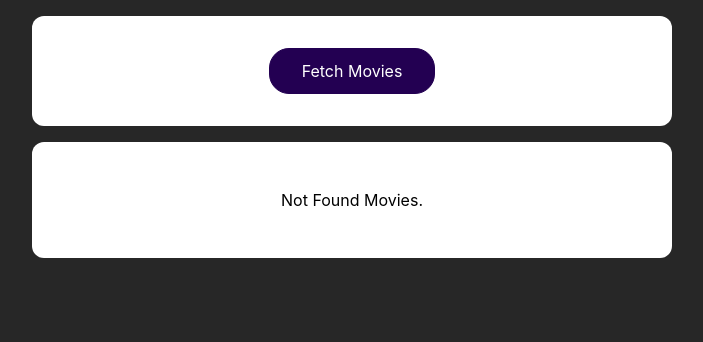
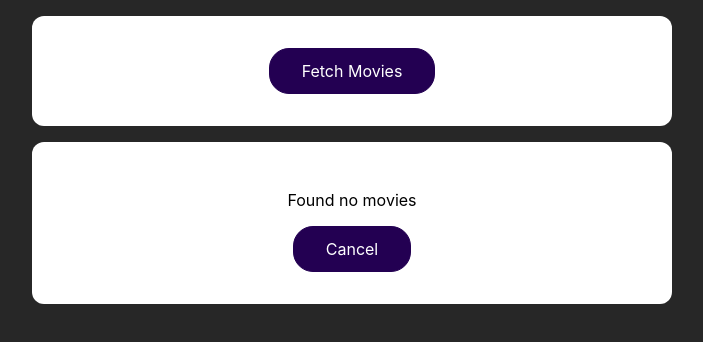
Before and after one commit to balaji24k/react-api-calls, a React (Create React App) app: page / in a window 1280 px wide. Before the commit this address had no page. Shown: the top 342 px of the page, without its empty margins (288-991 px from the left). Built offline with nearby package versions, Linux system fonts and the light colour scheme.

Commit message:
Making Apps Error Proof Task-8

```diff
--- a/src/App.js
+++ b/src/App.js
@@ -6,10 +6,16 @@
 
   const [movies, setMovies] = useState([]);
   const [isLoading, setIsLoading] = useState(false);
+  const [error, setError] = useState(null);
 
   async function fetchMoviesHandler() {
     setIsLoading(true);
-    const response = await fetch("https://swapi.dev/api/films/");
+    setError(null);
+    try {
+      const response = await fetch("https://swapi.dev/api/film/");
+      if(!response.ok){
+        throw new Error('Something went wrong....Retrying')
+        }
       const data = await response.json();
 
       const transformedMovies = data.results.map((movieData) => {
@@ -21,7 +27,28 @@
         };
       });
       setMovies(transformedMovies);
+    }
+    catch(error) {
+      setError(error.message)
+      setTimeout(fetchMoviesHandler,5000)
+    }
     setIsLoading(false);
+  }
+  const cancelHandler = () => {
+    setMovies(false)
+    setError(false)
+  }
+
+  let content =<p>Found no movies</p>
+
+  if(movies.length > 0){
+    content = <MoviesList movies={movies} />
+  }
+  if(error){
+    content=<p>{error}</p>
+  }
+  if(isLoading){
+    content=<p>Loading...</p>
   }
 
   return (
@@ -29,11 +56,9 @@
       <section>
         <button onClick={fetchMoviesHandler}>Fetch Movies</button>
       </section>
-      <section>
-        {!isLoading && movies.length>0 && <MoviesList movies={movies} />}
-        {!isLoading && movies.length===0 && <p>Not Found Movies.</p>}
-        {isLoading && <p>Loading...</p>}
-
+      <section >
+        {content}
+        <button onClick={cancelHandler}>Cancel</button>
       </section>
     </React.Fragment>
   );
```
Lines whose indentation alone changed are shown as unchanged.
